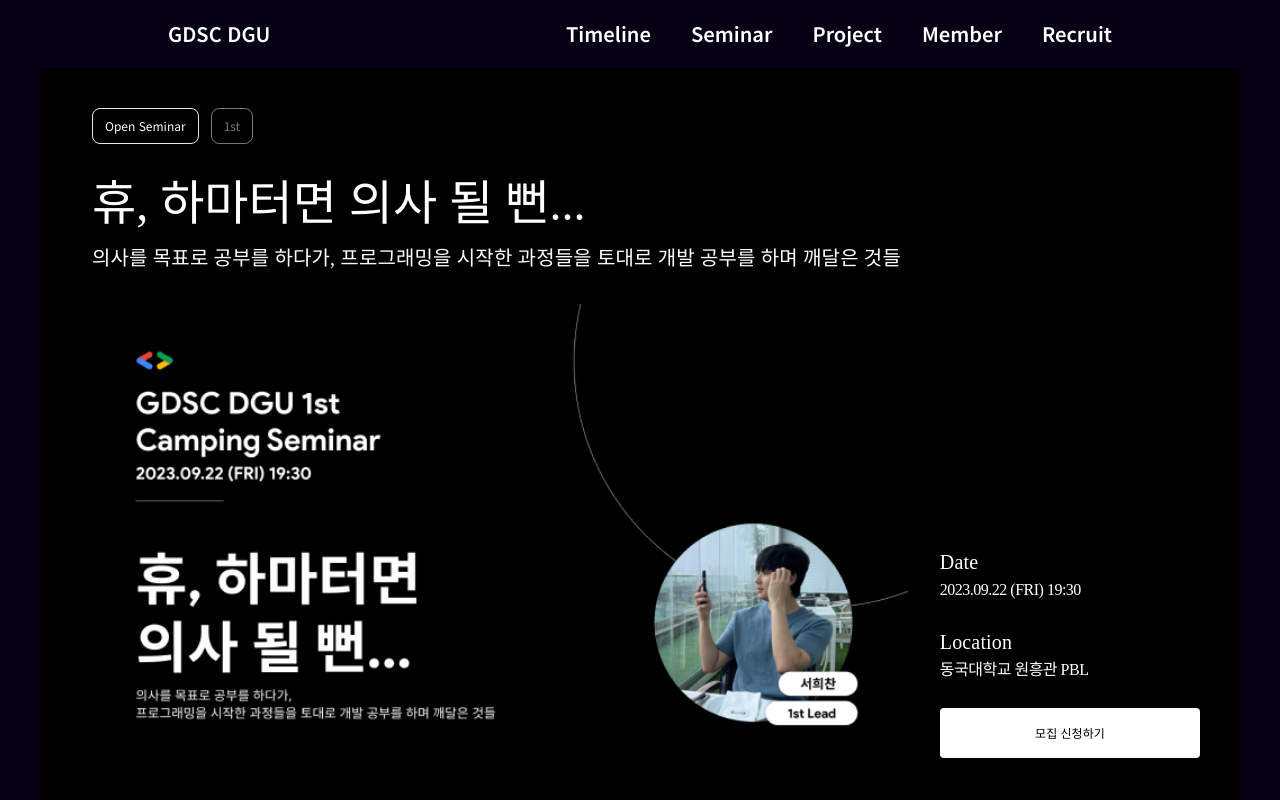
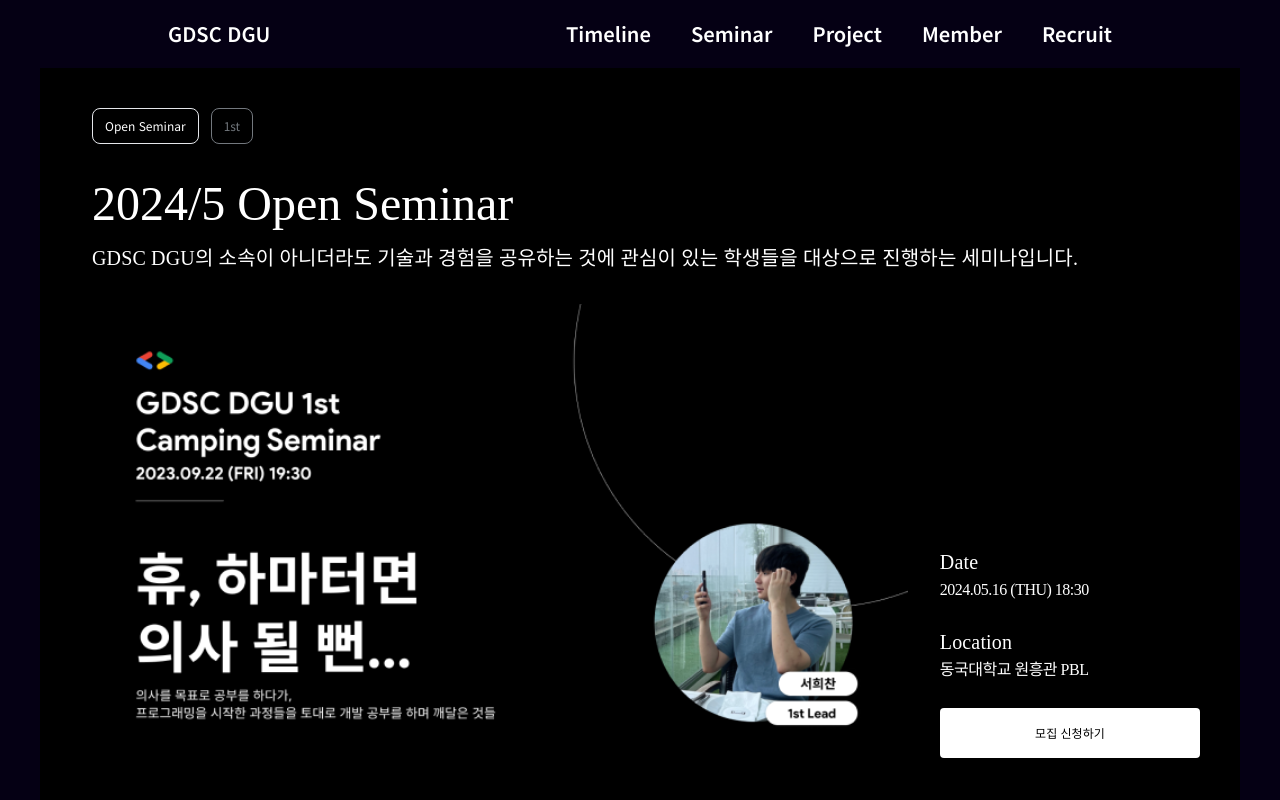
Before and after one commit to GDSC-DGU/gdsc-dgu, a Next.js app: page /seminar/open/1 in a window 1280 px wide. Shown: the top 800 px of the page. Built offline with nearby package versions, Linux system fonts and the light colour scheme; a web font is replaced by a local one.

Commit message:
♻️Refactor - 오픈세미나 data set 변경 #41
- title 속성 제거
- seminar_opening_date와 seminar_month_date로 변경

```diff
--- a/src/components/seminar/openSeminarDetail/banner/OpenSeminarDetailBanner.tsx
+++ b/src/components/seminar/openSeminarDetail/banner/OpenSeminarDetailBanner.tsx
@@ -23,7 +23,7 @@ const OpenSeminarDetailBanner = ({ data }: { data: OpenSeminar }) => {
       <div className="desktop:min-w-[544px] tablet:w-full w-full aspect-w-16 aspect-h-9">
         <Image
           src={data.image_url}
-          alt={`${data.date}'s open_seminarimage`}
+          alt={`${data.seminar_month_date}'s open_seminarimage`}
           width={1600}
           height={900}
           quality={100}
@@ -48,7 +48,7 @@ const OpenSeminarDetailBanner = ({ data }: { data: OpenSeminar }) => {
             Date
         </p>
         <p className="B1 font-normal">
-            {data.date}
+            {data.seminar_opening_date}
         </p>
         </div>
         <div>
--- a/src/components/seminar/openSeminarDetail/header/OpenSeminarDetailHeader.tsx
+++ b/src/components/seminar/openSeminarDetail/header/OpenSeminarDetailHeader.tsx
@@ -30,7 +30,7 @@ const OpenSeminarDetailHeader = ({ data }: { data: OpenSeminar }) => {
       ))}
       </div>
     <p className="w-full px-3 pt-8 H3 font-normal">
-      {data.title}
+      {data.seminar_month_date}{" "}{data.type}
     </p>
     <p className="w-full px-3 pt-3 H6 font-medium">
     {data.description}
--- a/src/components/seminar/toggle/SeminarToggleMenu.tsx
+++ b/src/components/seminar/toggle/SeminarToggleMenu.tsx
@@ -18,8 +18,8 @@ const SeminarToggleMenu = ({data}: {data:OpenSeminar}) => {
       <div
         className="p-3 flex justify-between items-center">
             <div className="flex-col">
-      <p className="H6 font-medium">{data.opening_date}{" "}{data.type}</p>
-      <p className="Cap font-normal">{data.date}</p>
+      <p className="H6 font-medium">{data.seminar_month_date}{" "}{data.type}</p>
+      <p className="Cap font-normal">{data.seminar_opening_date}</p>
       </div>
       <p className={`text-[0.75rem] font-medium py-2 px-3 border border-solid rounded-lg ${data.status === false ? "text-mono_500 border-mono_500" : "text-mono_white border-mono_white"}`}>
               {data.status === false ? "종료" : "진행중"}
--- a/src/constants/seminar/openSeminarData.ts
+++ b/src/constants/seminar/openSeminarData.ts
@@ -38,17 +38,11 @@ export const OPEN_SEMINAR_DATA: OpenSeminar[] = [
         id: 1,
         flag: 1,
         type: 'Open Seminar',
-        date: '2023.09.22 (FRI) 19:30',
-        opening_date: '2023.09.22 (FRI) 19:30',
-        closing_data: '2023.09.22 (FRI) 19:30',
+        seminar_opening_date: '2024.05.16 (THU) 18:30',
+        seminar_month_date: '2024/5',
         location: '동국대학교 원흥관 PBL',
-        title: `
-        휴, 하마터면
-        의사 될 뻔...
-        `,
         description: `
-        의사를 목표로 공부를 하다가,
-        프로그래밍을 시작한 과정들을 토대로 개발 공부를 하며 깨달은 것들
+        GDSC DGU의 소속이 아니더라도 기술과 경험을 공유하는 것에 관심이 있는 학생들을 대상으로 진행하는 세미나입니다.
         `,
         information: `
         CONG(콩) : 축하 아카이빙 서비스<br><br>CONG은 왜 필요할까?<br><br>Unlearn Point 1️⃣ : 좋은 일이라도 나서서 축하해달라고 요청하는 것은 왠지 눈치보여 ...<br>Unlearn Point 2️⃣ : 축하는 대단한 일이어야만 받을 수 있겠지?<br>축하의 문제점 : 온/오프라인으로 축하받은 내용이 쉽게 휘발된다. <br>🥲 졸전 포스트잇들이 자꾸 떨어져..<br>간직하고 싶은데 <br>아쉬워요. <br>🥲 구두로 축하를 받거나, 내가 자리에 없을 때 누가 온지 파악이 힘들어요.<br>🥲 졸전 포스트잇 집에 들고 갔는데 지금은 어디에 있는지 몰라요.<br><br>작은 일이라도 좋은 일이 생겼을 때, <br>내가 먼저 🙌🏻 축하해달라고 하면?<br>이렇게 받은 축하를 오래 간직할 수 있다면? 📁<br><br>'CONG'을 통해 축하받고 싶은 일을 알리고 축하 노트를 받아요! <br>축하의 순간, 사라지지 않게 콩
@@ -61,17 +55,11 @@ export const OPEN_SEMINAR_DATA: OpenSeminar[] = [
         id: 2,
         flag: 1,
         type: 'Open Seminar',
-        date: '2023.09.22 (FRI) 19:30',
-        opening_date: '2023.09.22 (FRI) 19:30',
-        closing_data: '2023.09.22 (FRI) 19:30',
+        seminar_opening_date: '2024.05.16 (THU) 18:30',
+        seminar_month_date: '2024/5',
         location: '동국대학교 원흥관 PBL',
-        title: `
-        휴, 하마터면
-        의사 될 뻔...
-        `,
         description: `
-        의사를 목표로 공부를 하다가,
-        프로그래밍을 시작한 과정들을 토대로 개발 공부를 하며 깨달은 것들
+        GDSC DGU의 소속이 아니더라도 기술과 경험을 공유하는 것에 관심이 있는 학생들을 대상으로 진행하는 세미나입니다.
         `,
         information: `
         CONG(콩) : 축하 아카이빙 서비스<br><br>CONG은 왜 필요할까?<br><br>Unlearn Point 1️⃣ : 좋은 일이라도 나서서 축하해달라고 요청하는 것은 왠지 눈치보여 ...<br>Unlearn Point 2️⃣ : 축하는 대단한 일이어야만 받을 수 있겠지?<br>축하의 문제점 : 온/오프라인으로 축하받은 내용이 쉽게 휘발된다. <br>🥲 졸전 포스트잇들이 자꾸 떨어져..<br>간직하고 싶은데 <br>아쉬워요. <br>🥲 구두로 축하를 받거나, 내가 자리에 없을 때 누가 온지 파악이 힘들어요.<br>🥲 졸전 포스트잇 집에 들고 갔는데 지금은 어디에 있는지 몰라요.<br><br>작은 일이라도 좋은 일이 생겼을 때, <br>내가 먼저 🙌🏻 축하해달라고 하면?<br>이렇게 받은 축하를 오래 간직할 수 있다면? 📁<br><br>'CONG'을 통해 축하받고 싶은 일을 알리고 축하 노트를 받아요! <br>축하의 순간, 사라지지 않게 콩
@@ -84,17 +72,11 @@ export const OPEN_SEMINAR_DATA: OpenSeminar[] = [
         id: 3,
         flag: 1,
         type: 'Open Seminar',
-        date: '2023.09.22 (FRI) 19:30',
-        opening_date: '2023.09.22 (FRI) 19:30',
-        closing_data: '2023.09.22 (FRI) 19:30',
+        seminar_opening_date: '2024.05.16 (THU) 18:30',
+        seminar_month_date: '2024/5',
         location: '동국대학교 원흥관 PBL',
-        title: `
-        휴, 하마터면
-        의사 될 뻔...
-        `,
         description: `
-        의사를 목표로 공부를 하다가,
-        프로그래밍을 시작한 과정들을 토대로 개발 공부를 하며 깨달은 것들
+        GDSC DGU의 소속이 아니더라도 기술과 경험을 공유하는 것에 관심이 있는 학생들을 대상으로 진행하는 세미나입니다.
         `,
         information: `
         CONG(콩) : 축하 아카이빙 서비스<br><br>CONG은 왜 필요할까?<br><br>Unlearn Point 1️⃣ : 좋은 일이라도 나서서 축하해달라고 요청하는 것은 왠지 눈치보여 ...<br>Unlearn Point 2️⃣ : 축하는 대단한 일이어야만 받을 수 있겠지?<br>축하의 문제점 : 온/오프라인으로 축하받은 내용이 쉽게 휘발된다. <br>🥲 졸전 포스트잇들이 자꾸 떨어져..<br>간직하고 싶은데 <br>아쉬워요. <br>🥲 구두로 축하를 받거나, 내가 자리에 없을 때 누가 온지 파악이 힘들어요.<br>🥲 졸전 포스트잇 집에 들고 갔는데 지금은 어디에 있는지 몰라요.<br><br>작은 일이라도 좋은 일이 생겼을 때, <br>내가 먼저 🙌🏻 축하해달라고 하면?<br>이렇게 받은 축하를 오래 간직할 수 있다면? 📁<br><br>'CONG'을 통해 축하받고 싶은 일을 알리고 축하 노트를 받아요! <br>축하의 순간, 사라지지 않게 콩
--- a/src/interfaces/seminar/openSeminar.ts
+++ b/src/interfaces/seminar/openSeminar.ts
@@ -2,11 +2,9 @@ export interface OpenSeminar {
     id: number;
     flag: number;
     type: string;
-    date: string;
-    opening_date: string;
-    closing_data: string;
+    seminar_opening_date: string;
+    seminar_month_date: string;
     location: string;
-    title: string;
     description: string;
     information: string;
     image_url: string;
```
